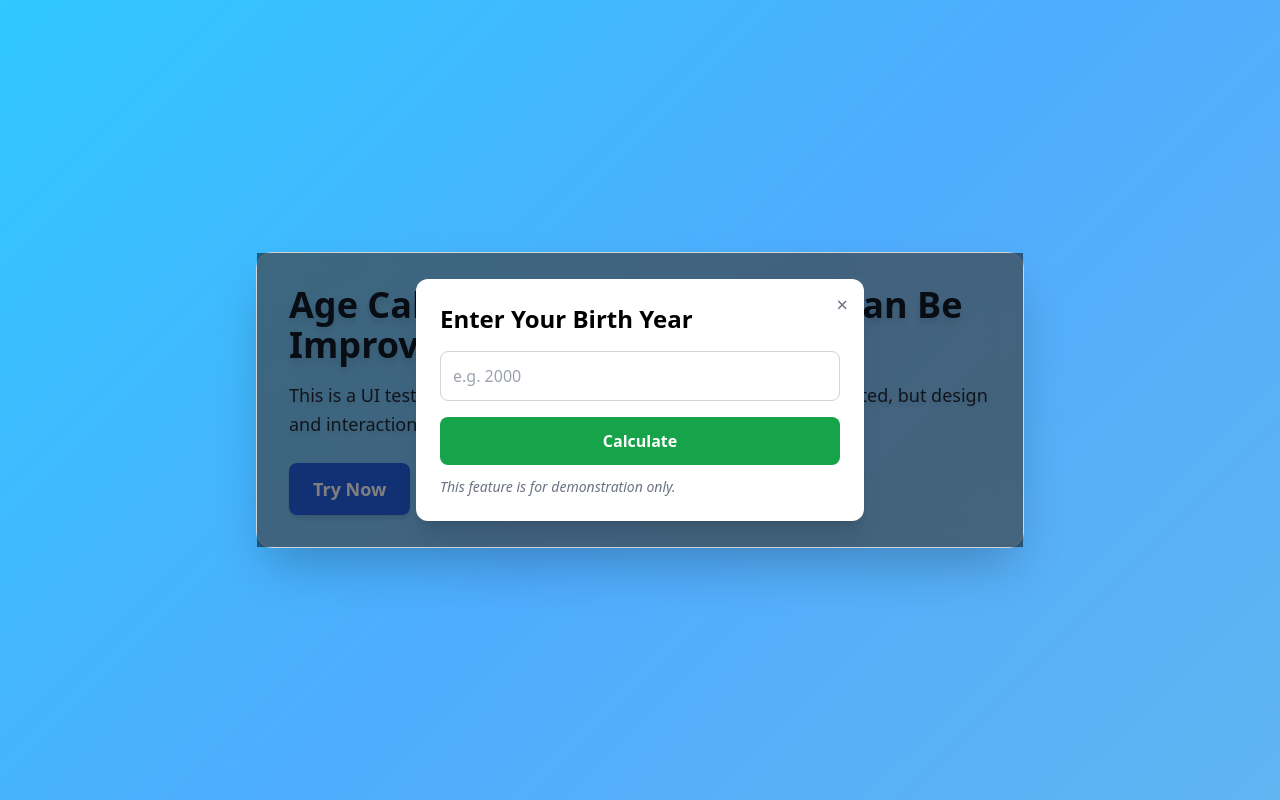
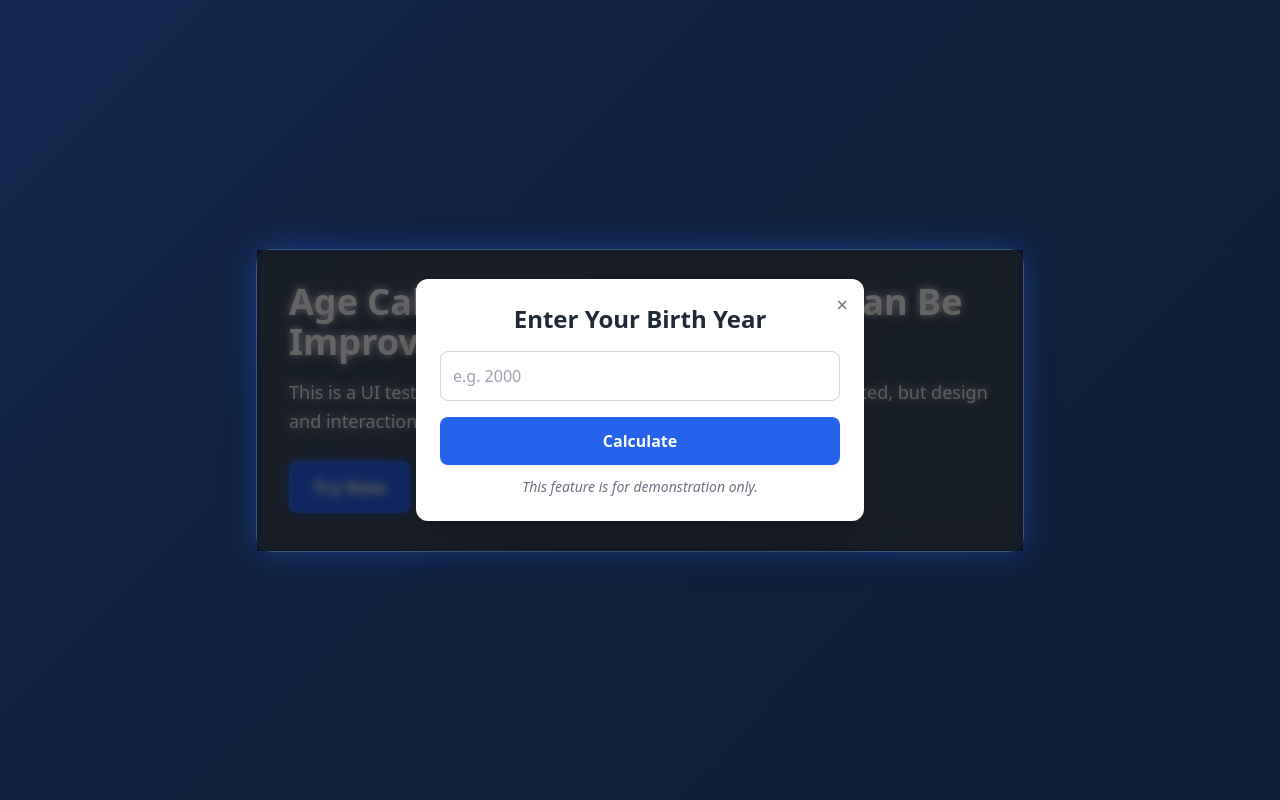
Before and after one commit to ItsKaiyo/Age-Calculator, a plain HTML site: page index.html in a window 1280 px wide. Both pictures are taken after a click on the label "Try Now". Drawn offline with nearby package versions, Linux system fonts and the light colour scheme.

Commit message:
Update index.html

```diff
--- a/index.html
+++ b/index.html
@@ -12,44 +12,72 @@
       100% { background-position: 0% 50%; }
     }
     @keyframes fadeInUp {
-      0% { opacity: 0; transform: translateY(30px); }
-      100% { opacity: 1; transform: translateY(0); }
+      0% { opacity: 0; transform: translateY(40px) scale(0.95); }
+      100% { opacity: 1; transform: translateY(0) scale(1); }
+    }
+    @keyframes popupFade {
+      0% { opacity: 0; transform: scale(0.8) translateY(20px); }
+      100% { opacity: 1; transform: scale(1) translateY(0); }
     }
     .animate-bg {
-      background: linear-gradient(-45deg, #5d9ab2, #7fc3d8, #4facfe, #00f2fe);
+      background: linear-gradient(-45deg, #0a192f, #112240, #1e3a8a, #2563eb);
       background-size: 400% 400%;
-      animation: gradientMove 10s ease infinite;
+      animation: gradientMove 15s ease infinite;
     }
     .fade-in-up {
       animation: fadeInUp 1s ease forwards;
     }
     #popup:checked ~ .popup-box {
       display: flex;
+      animation: popupFade 0.4s ease forwards;
+    }
+    .ripple {
+      position: relative;
+      overflow: hidden;
+    }
+    .ripple::after {
+      content: "";
+      position: absolute;
+      background: rgba(255, 255, 255, 0.3);
+      border-radius: 50%;
+      transform: scale(0);
+      width: 100%;
+      height: 100%;
+      top: 0;
+      left: 0;
+      opacity: 0;
+      pointer-events: none;
+      transition: transform 0.5s, opacity 0.5s;
+    }
+    .ripple:active::after {
+      transform: scale(2);
+      opacity: 1;
+      transition: 0s;
     }
   </style>
 </head>
-<body class="min-h-screen animate-bg flex items-center justify-center p-4">
+<body class="min-h-screen animate-bg flex items-center justify-center p-4 text-white">
 
-  <div class="fade-in-up max-w-3xl w-full border border-gray-300 bg-white/30 backdrop-blur-lg rounded-2xl p-8 text-left shadow-2xl transition-transform transform hover:scale-105 hover:shadow-[0_0_30px_rgba(0,0,0,0.3)]">
-    <h1 class="text-3xl md:text-4xl font-extrabold text-gray-900 mb-4 drop-shadow-lg">
+  <div class="fade-in-up max-w-3xl w-full border border-blue-400/30 bg-white/10 backdrop-blur-lg rounded-2xl p-8 text-left shadow-[0_0_30px_rgba(37,99,235,0.4)] transition-transform transform hover:scale-105 hover:shadow-[0_0_50px_rgba(37,99,235,0.7)]">
+    <h1 class="text-3xl md:text-4xl font-extrabold mb-4 drop-shadow-lg">
       Age Calculator But Not Finish (Can Be Improved)
     </h1>
-    <p class="text-lg text-gray-800 leading-relaxed drop-shadow-md mb-6">
+    <p class="text-lg leading-relaxed drop-shadow-md mb-6 text-white/90">
       This is a UI test for an age calculator. Features are not yet implemented, but design and interactions are functional for demo purposes.
     </p>
 
-    <label for="popup" class="inline-block px-6 py-3 bg-blue-600 text-white text-lg font-semibold rounded-lg shadow-md hover:bg-blue-700 hover:shadow-lg active:scale-95 transition-all cursor-pointer">
+    <label for="popup" class="ripple inline-block px-6 py-3 bg-blue-600 text-white text-lg font-semibold rounded-lg shadow-md hover:bg-blue-700 hover:shadow-lg active:scale-95 transition-all cursor-pointer">
       Try Now
     </label>
     <input type="checkbox" id="popup" class="hidden" />
 
-    <div class="popup-box fixed inset-0 bg-black/50 hidden items-center justify-center">
-      <div class="bg-white p-6 rounded-xl shadow-xl max-w-md w-full relative">
+    <div class="popup-box fixed inset-0 bg-black/60 hidden items-center justify-center backdrop-blur-sm">
+      <div class="bg-white p-6 rounded-xl shadow-2xl max-w-md w-full relative text-gray-800">
         <label for="popup" class="absolute top-3 right-4 text-gray-500 text-xl cursor-pointer hover:text-red-500">&times;</label>
-        <h2 class="text-2xl font-bold mb-4">Enter Your Birth Year</h2>
-        <input type="number" placeholder="e.g. 2000" class="w-full border border-gray-300 rounded-lg p-3 mb-4 focus:outline-none focus:ring-2 focus:ring-blue-400" />
-        <button class="w-full bg-green-600 text-white py-3 rounded-lg font-semibold hover:bg-green-700 active:scale-95 transition-all">Calculate</button>
-        <p class="text-gray-500 mt-3 text-sm italic">This feature is for demonstration only.</p>
+        <h2 class="text-2xl font-bold mb-4 text-center">Enter Your Birth Year</h2>
+        <input type="number" placeholder="e.g. 2000" class="w-full border border-gray-300 rounded-lg p-3 mb-4 focus:outline-none focus:ring-2 focus:ring-blue-400 transition-all" />
+        <button class="ripple w-full bg-blue-600 text-white py-3 rounded-lg font-semibold hover:bg-blue-700 active:scale-95 transition-all">Calculate</button>
+        <p class="text-gray-500 mt-3 text-sm italic text-center">This feature is for demonstration only.</p>
       </div>
     </div>
   </div>
```
